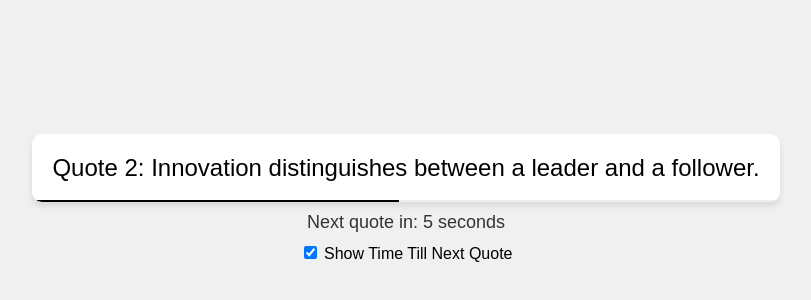
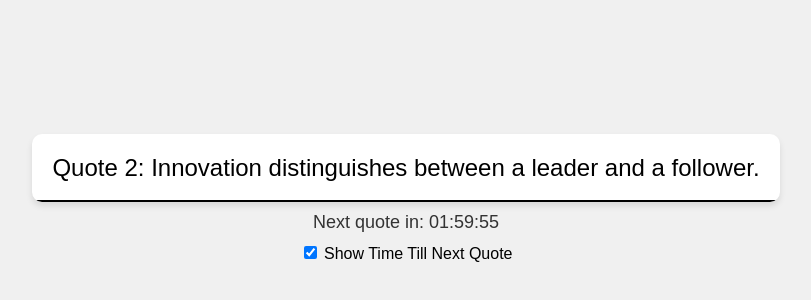
Before and after one commit to tupperd/good-reminders, a plain HTML site: page index.html in a window 1280 px wide. Shown: the part 202-502 px from the top of the page, without its empty margins (234-1045 px from the left). Drawn offline with Linux system fonts and the light colour scheme.

Commit message:
added new date format

```diff
--- a/index.html
+++ b/index.html
@@ -55,7 +55,7 @@
             <div id="progress-bar-fill"></div>
         </div>
     </div>
-    <div id="countdown">Next quote in: <span id="countdown-timer">10</span> seconds</div>
+    <div id="countdown">Next quote in: <span id="countdown-timer">02:00:00</span></div>
     <label><input type="checkbox" id="toggle-timer" checked> Show Time Till Next Quote</label>
 
     <script>
@@ -66,7 +66,7 @@
             "Quote 4: Success is not final, failure is not fatal: it is the courage to continue that counts."
         ];
 
-        const interval = 10 * 1000; // 10 seconds
+        const interval = 2 * 60 * 60 * 1000; // 2 hours in milliseconds
         let countdownTimerElement = document.getElementById('countdown-timer');
         let countdownElement = document.getElementById('countdown');
         let progressBarFill = document.getElementById('progress-bar-fill');
@@ -80,9 +80,16 @@
             document.getElementById('content-display').childNodes[0].textContent = content[getRandomIndex(content.length)];
         }
 
+        function formatTime(seconds) {
+            const hours = String(Math.floor(seconds / 3600)).padStart(2, '0');
+            const minutes = String(Math.floor((seconds % 3600) / 60)).padStart(2, '0');
+            const secs = String(seconds % 60).padStart(2, '0');
+            return `${hours}:${minutes}:${secs}`;
+        }
+
         function updateCountdown() {
-            let remainingTime = interval / 1000;
-            countdownTimerElement.textContent = remainingTime;
+            let remainingTime = interval / 1000; // Convert interval to seconds
+            countdownTimerElement.textContent = formatTime(remainingTime);
 
             // Ensure progress bar fill starts from 0
             progressBarFill.style.width = '100%';
@@ -90,7 +97,7 @@
             // Calculate the decrement interval
             let progressBarInterval = setInterval(() => {
                 remainingTime--;
-                countdownTimerElement.textContent = remainingTime;
+                countdownTimerElement.textContent = formatTime(remainingTime);
                 let progressBarWidth = (remainingTime - 1) / (interval / 1000) * 100;
                 progressBarFill.style.width = progressBarWidth + '%';
 
```
